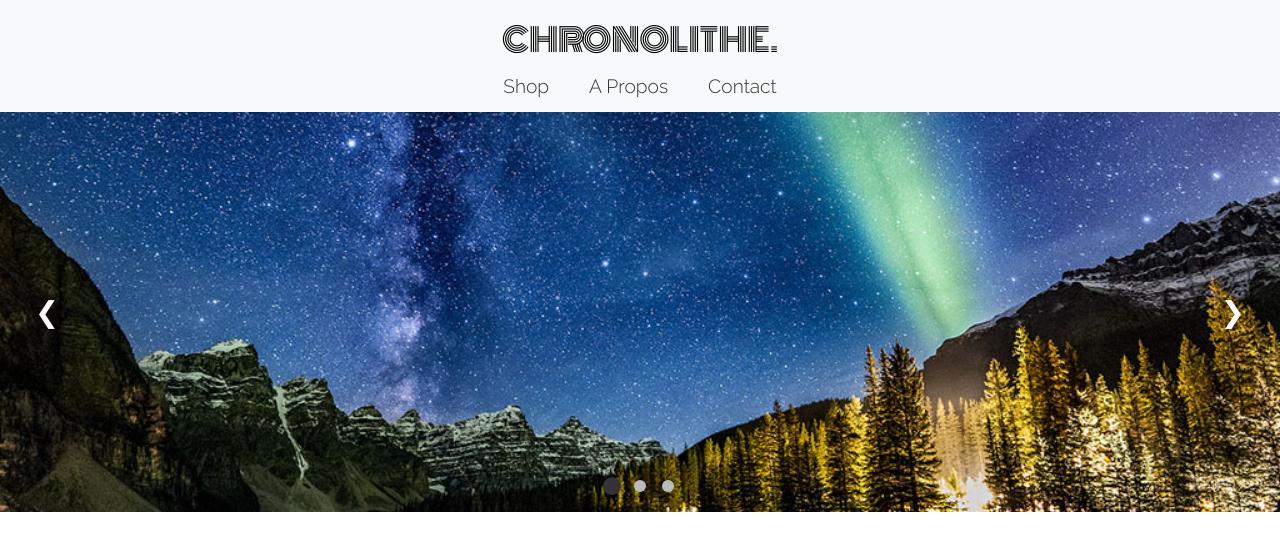
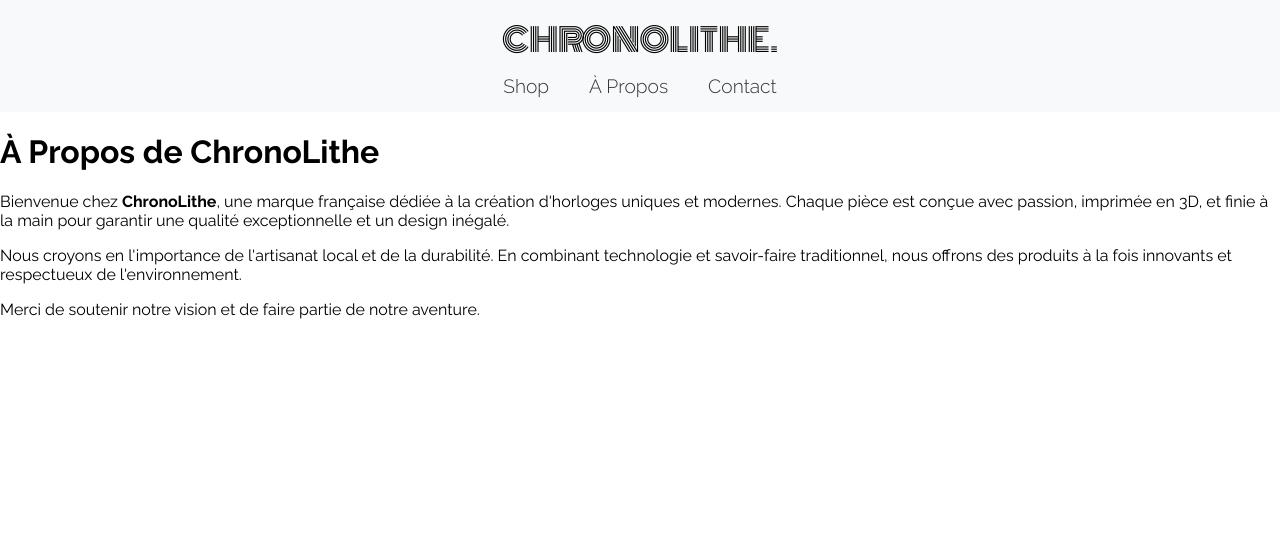
Before and after one commit to maxime-jcnl/ChronoLithe, a React app in the folder chronolithe/: page /about in a window 1280 px wide. Built offline with nearby package versions, Linux system fonts and the light colour scheme.

Commit message:
Dev Shop + ux

```diff
--- a/chronolithe/package.json
+++ b/chronolithe/package.json
@@ -13,6 +13,7 @@
   "dependencies": {
     "react": "^19.0.0",
     "react-dom": "^19.0.0",
+    "react-router-dom": "^7.1.0",
     "typeface-raleway": "^1.1.13"
   },
   "devDependencies": {
--- /dev/null
+++ b/chronolithe/src/components/AboutPage.js
@@ -0,0 +1,30 @@
+import React from "react";
+import Navbar from "./Navbar";
+import "./Style.css";
+
+const AboutPage = () => {
+  return (
+    <div className="about-page">
+      <Navbar />
+      <div className="about-content">
+        <h1>À Propos de ChronoLithe</h1>
+        <p>
+          Bienvenue chez <strong>ChronoLithe</strong>, une marque française dédiée à la
+          création d'horloges uniques et modernes. Chaque pièce est conçue avec
+          passion, imprimée en 3D, et finie à la main pour garantir une qualité
+          exceptionnelle et un design inégalé.
+        </p>
+        <p>
+          Nous croyons en l'importance de l'artisanat local et de la durabilité.
+          En combinant technologie et savoir-faire traditionnel, nous offrons
+          des produits à la fois innovants et respectueux de l'environnement.
+        </p>
+        <p>
+          Merci de soutenir notre vision et de faire partie de notre aventure.
+        </p>
+      </div>
+    </div>
+  );
+};
+
+export default AboutPage;
--- a/chronolithe/src/components/HomePage.js
+++ b/chronolithe/src/components/HomePage.js
@@ -1,6 +1,7 @@
 import React from "react";
 import "./Style.css";
 import Carousel from "./Carousel";
+import Navbar from "./Navbar";
 
 const HomePage = () => {
   const images = [
@@ -11,14 +12,7 @@ const HomePage = () => {
 
   return (
     <div className="homepage">
-      <nav className="navbar">
-        <div className="brand">CHRONOLITHE.</div>
-        <ul>
-          <li>Shop</li>
-          <li>A Propos</li>
-          <li>Contact</li>
-        </ul>
-      </nav>
+      <Navbar />
       <Carousel images={images} />
     </div>
   );
--- a/chronolithe/src/components/Navbar.js
+++ b/chronolithe/src/components/Navbar.js
@@ -1,17 +1,20 @@
-import React from 'react';
-import './Style.css';
+import React from "react";
+import { Link } from "react-router-dom";
+import "./Style.css";
 
 const Navbar = () => {
-    return (
-        <nav style={{ fontFamily: "'Raleway', sans-serif" }} className="navbar">
-            <ul>
-                <li><a href="#shop it">Shop</a></li>
-                <li><a href="#about">À propos</a></li>
-                <li><a href="#contact">Contact</a></li>
-            </ul>
-        </nav>
-    );
+  return (
+    <nav className="navbar">
+      <div className="brand">
+        <Link to="/">CHRONOLITHE.</Link>
+      </div>
+      <ul>
+        <li><Link to="/shop">Shop</Link></li>
+        <li><Link to="/about">À Propos</Link></li>
+        <li><Link to="/contact">Contact</Link></li>
+      </ul>
+    </nav>
+  );
 };
 
-
 export default Navbar;
--- /dev/null
+++ b/chronolithe/src/components/Shop.js
@@ -0,0 +1,53 @@
+import React, { useState, useEffect } from "react";
+import { Link } from "react-router-dom";
+import "./Style.css";
+import Navbar from "./Navbar";
+
+const Shop = () => {
+  const [products, setProducts] = useState([]);
+
+  useEffect(() => {
+    // Charger les produits depuis le fichier JSON
+    fetch("/products.json")
+      .then((response) => response.json())
+      .then((data) => {
+        console.log("Données chargées :", data); // Vérifie les données ici
+        setProducts(data);
+      })
+      .catch((error) =>
+        console.error("Erreur lors du chargement des produits :", error)
+      );
+  }, []);
+
+
+  return (
+    <div className="shop">
+      <Navbar />
+      <h1 className="shop-title">Notre Collection</h1>
+      <div className="products-grid">
+        {products.map((product) => (
+          <div key={product.id} className="product-card">
+            <img
+              src={product.images[0]}
+              alt={product.name}
+              className="product-image"
+            />
+            <h2 className="product-name">{product.name}</h2>
+            <p className="product-price">{product.price.toFixed(2)} €</p>
+            <div className="product-colors">
+              {product.colors.map((color, index) => (
+                <span
+                  key={index}
+                  className="color-circle"
+                  style={{ backgroundColor: color }}
+                ></span>
+              ))}
+            </div>
+          </div>
+        ))}
+      </div>
+    </div>
+  );
+};
+
+export default Shop;
--- a/chronolithe/src/components/Style.css
+++ b/chronolithe/src/components/Style.css
@@ -25,6 +25,11 @@ body {
     margin-bottom: 10px;
 }
 
+.navbar .brand a {
+    text-decoration: none;
+    color: inherit;
+}
+
 .navbar ul {
     list-style: none;
     display: flex;
@@ -34,19 +39,37 @@ body {
 }
 
 .navbar li {
+    position: relative; /* Nécessaire pour positionner la barre sous le lien */
     margin: 0 20px;
     font-size: 1.2em;
     color: #333;
-    cursor: pointer;
     font-weight: 100;
 }
 
-.navbar li:hover {
-    color: #007BFF;
+.navbar li a {
+    text-decoration: none; /* Supprime le soulignement */
+    color: inherit; /* Garde la couleur définie dans li */
+    position: relative;
+    z-index: 1;
 }
 
+.navbar li::after {
+    content: '';
+    position: absolute;
+    left: 50%;
+    bottom: -5px;
+    width: 0;
+    height: 2px;
+    background-color: #000000;
+    border-radius: 2px;
+    transition: width 0.3s ease, left 0.3s ease;
+}
 
-/* Carousel styles */
+.navbar li:hover::after {
+    width: 100%;
+    left: 0;
+}
+
 .carousel {
   position: relative;
   width: 100%;
@@ -61,7 +84,6 @@ body {
   overflow: hidden; /* Cache les parties des images qui dépassent */
   margin: 0; /* Assure que les images occupent toute la largeur */
 }
-
 
 .carousel-image {
   width: 100%; /* Chaque image occupe toute la largeur du conteneur */
@@ -78,7 +100,6 @@ body {
   opacity: 1; /* Seule l'image active est visible */
   z-index: 1; /* L'image active est au-dessus des autres */
 }
-
 
 .carousel-button {
   position: absolute;
@@ -112,7 +133,6 @@ body {
   z-index: 10; /* Place les dots au-dessus des images */
 }
 
-
 .dot {
   height: 12px;
   width: 12px;
--- a/chronolithe/src/index.js
+++ b/chronolithe/src/index.js
@@ -1,11 +1,21 @@
-import React from 'react';
-import ReactDOM from 'react-dom/client';
-import HomePage from './components/HomePage';
-import './components/Style.css';
+import React from "react";
+import ReactDOM from "react-dom/client";
+import { BrowserRouter as Router, Routes, Route } from "react-router-dom";
+import HomePage from "./components/HomePage";
+import Shop from "./components/Shop";
+import AboutPage from "./components/AboutPage";
 
-const root = ReactDOM.createRoot(document.getElementById('root'));
+import "./components/Style.css";
+
+const root = ReactDOM.createRoot(document.getElementById("root"));
 root.render(
-    <React.StrictMode>
-        <HomePage />
-    </React.StrictMode>
+  <React.StrictMode>
+    <Router>
+      <Routes>
+        <Route path="/" element={<HomePage />} />
+        <Route path="/shop" element={<Shop />} />
+        <Route path="/about" element={<AboutPage />} />
+      </Routes>
+    </Router>
+  </React.StrictMode>
 );
```
Also changed, not shown: chronolithe/public/products.json (added, +15 -0 lines), chronolithe/public/images/products/product1/image1.jpg (added), chronolithe/public/images/products/product1/image2.jpg (added), 1 other file.
